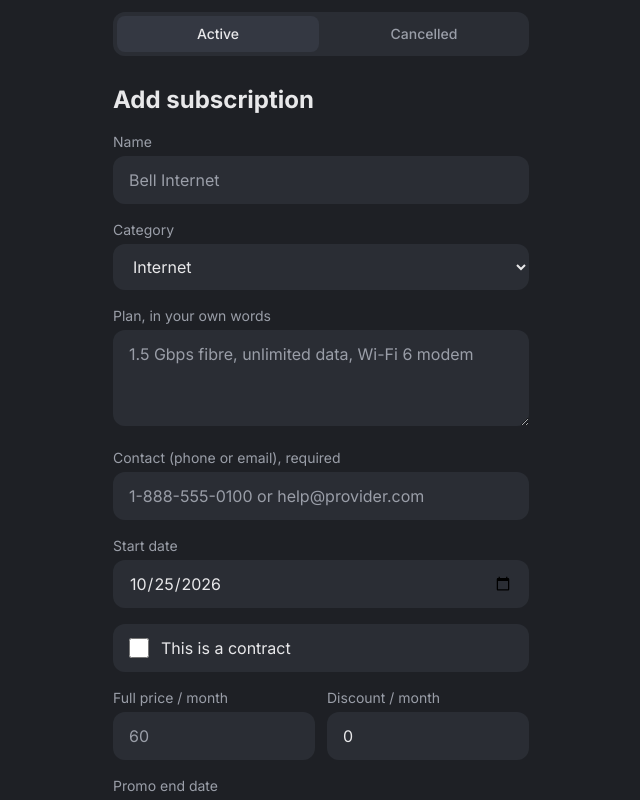
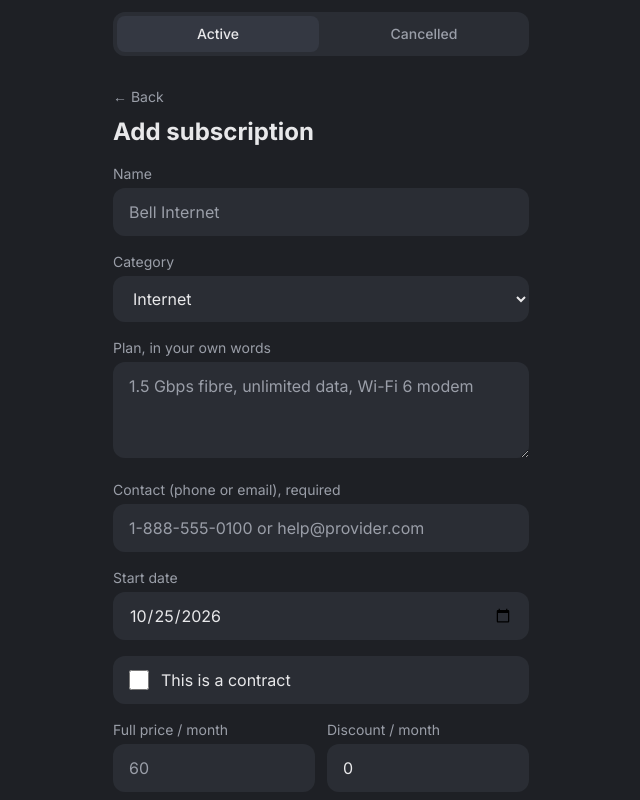
Before and after one commit to erotavlas/promo_cliff_alert, a Next.js app: page /add in a window 1280 px wide. Shown: the top 800 px of the page, without its empty margins (319-959 px from the left). Built offline with nearby package versions, Linux system fonts and the light colour scheme.

Commit message:
Add back link to the Add subscription screen
Co-Authored-By: Claude Sonnet 5.5 <noreply@anthropic.com>

```diff
--- a/app/add/page.tsx
+++ b/app/add/page.tsx
@@ -1,5 +1,6 @@
 "use client";
 
+import Link from "next/link";
 import { useRouter } from "next/navigation";
 import SubscriptionForm from "@/components/SubscriptionForm";
 import { duplicateReason } from "@/lib/duplicates";
@@ -12,7 +13,10 @@ export default function AddPage() {
 
   return (
     <div>
-      <h1 className="mb-4 text-2xl font-bold">Add subscription</h1>
+      <Link href="/" className="text-sm text-muted">
+        ← Back
+      </Link>
+      <h1 className="mb-4 mt-2 text-2xl font-bold">Add subscription</h1>
       <SubscriptionForm
         submitLabel="Save"
         onSubmit={async (input) => {
--- a/devpost/checklist.md
+++ b/devpost/checklist.md
@@ -116,3 +116,4 @@ Activity mode: recap
 - Demo mobile lines are named after family members, "Bell Mobility (Alex)" and "Bell Mobility (Jordan)", instead of "Line 1/2" — the learner wanted to see whose plan each one is; the old Line 1/2 names are cleaned up when the demo is loaded.
 - The Negotiate button appears only for plans you can negotiate (Internet, TV, Cell phone, Gym and custom categories). Streaming, Music, Cloud storage, Software and Gaming show a "fixed price" card with the real options (cheaper tier, cancel, accept) and their sample negotiation results were removed — the learner pointed out nobody can negotiate Netflix, Crave or Xbox Game Pass. Adds `lib/negotiable.ts` and `components/FixedPriceCard.tsx`; refines `prd.md > Detail screen` and `prd.md > Negotiate screen`.
 - The fixed-price card has an "Accept new price" button (with a confirm): it sets the discount to 0 and moves the promo end date one year out as the next review, so the plan leaves "needs attention" and shows no price change — the learner asked how a user actually accepts the new price. Adds `acceptNewPrice` to `lib/storage.ts`; refines `prd.md > Detail screen`.
+- The Add subscription screen now has a "← Back" link at the top (same as the Edit and detail screens) that returns to the list — the learner found, while demoing on another computer, that there was no obvious way to leave the screen except the tab at the top; refines `prd.md > Add subscription`.
```
